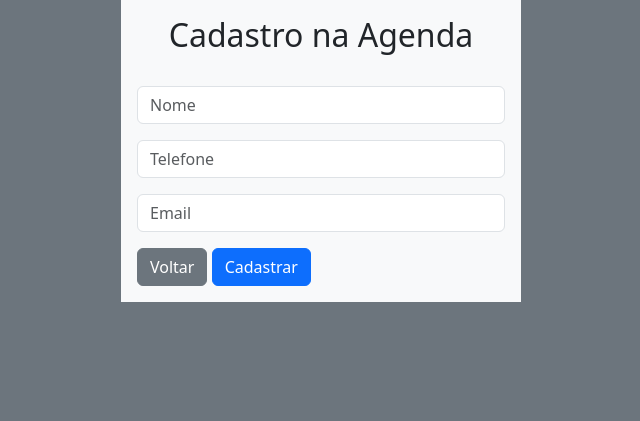
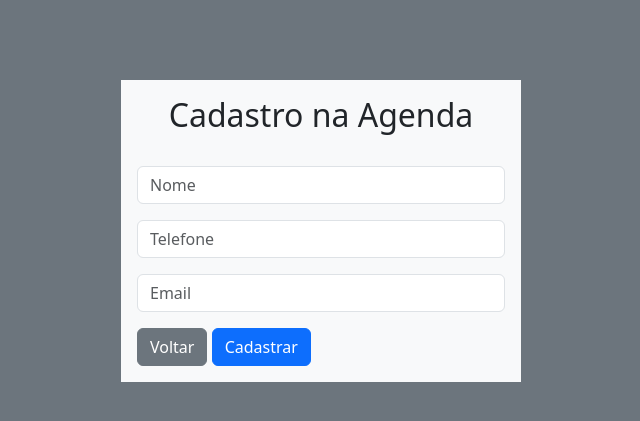
Before and after one commit to mpmotta/Agenda-MVC, a PHP site: page /view/cadastro.php in a window 1280 px wide. Shown: the top 421 px of the page, without its empty margins (319-959 px from the left). Run offline with PHP 8.4, Linux system fonts and the light colour scheme; some libraries are stand-ins or nearby versions.

Commit message:
tarefa 504-106

```diff
--- a/view/cadastro.php
+++ b/view/cadastro.php
@@ -7,7 +7,7 @@
     <link href="https://cdn.jsdelivr.net/npm/bootstrap@5.3.2/dist/css/bootstrap.min.css" rel="stylesheet">
 </head>
 <body class="bg-secondary">
-    <div class="container bg-light p-0" style="width:400px; margin: auto">
+    <div class="container bg-light p-0" style="width:400px; margin: 80px auto">
         <h2 class="text-center p-3">Cadastro na Agenda</h2>
         <form method="post" action="../controller/pessoaController.php?action=cadastrarPessoa">
             <div class="m-3">
```
